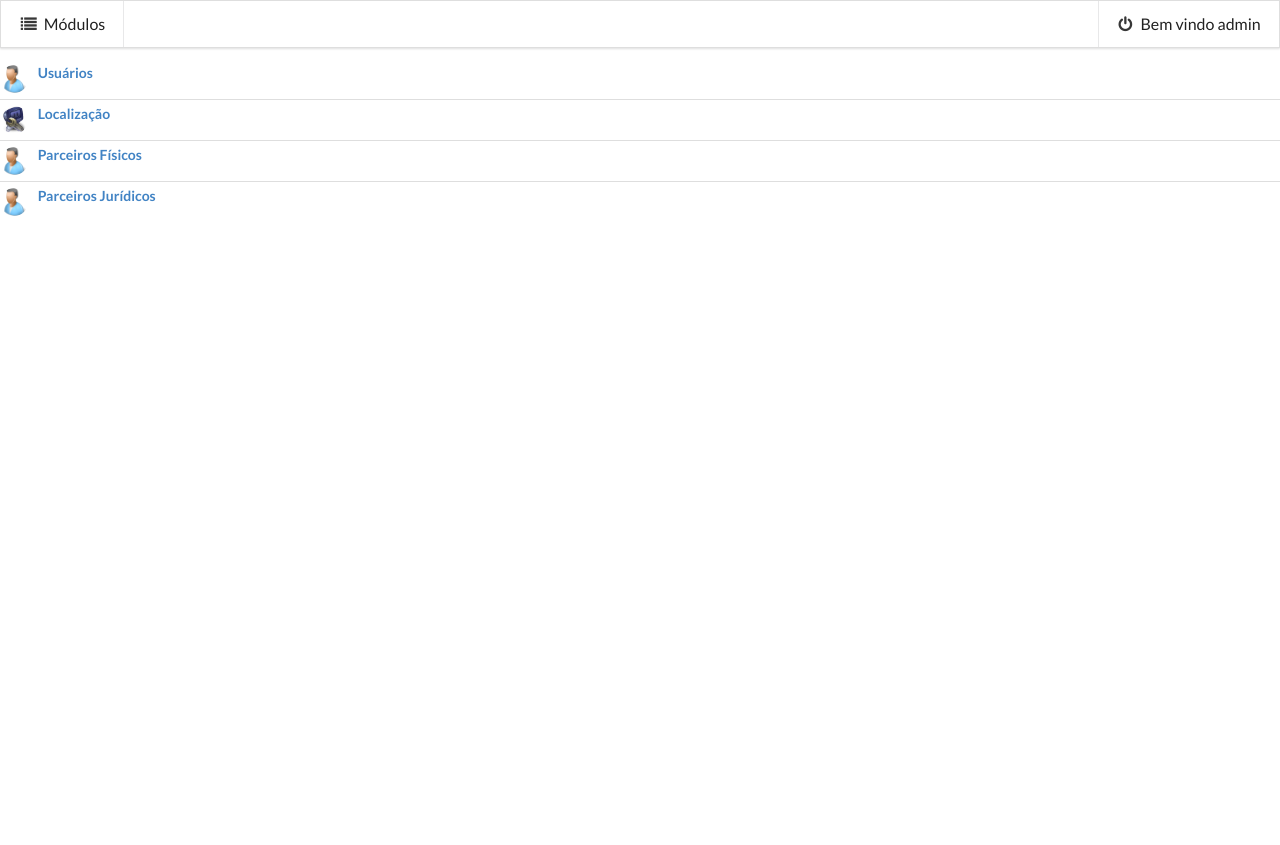
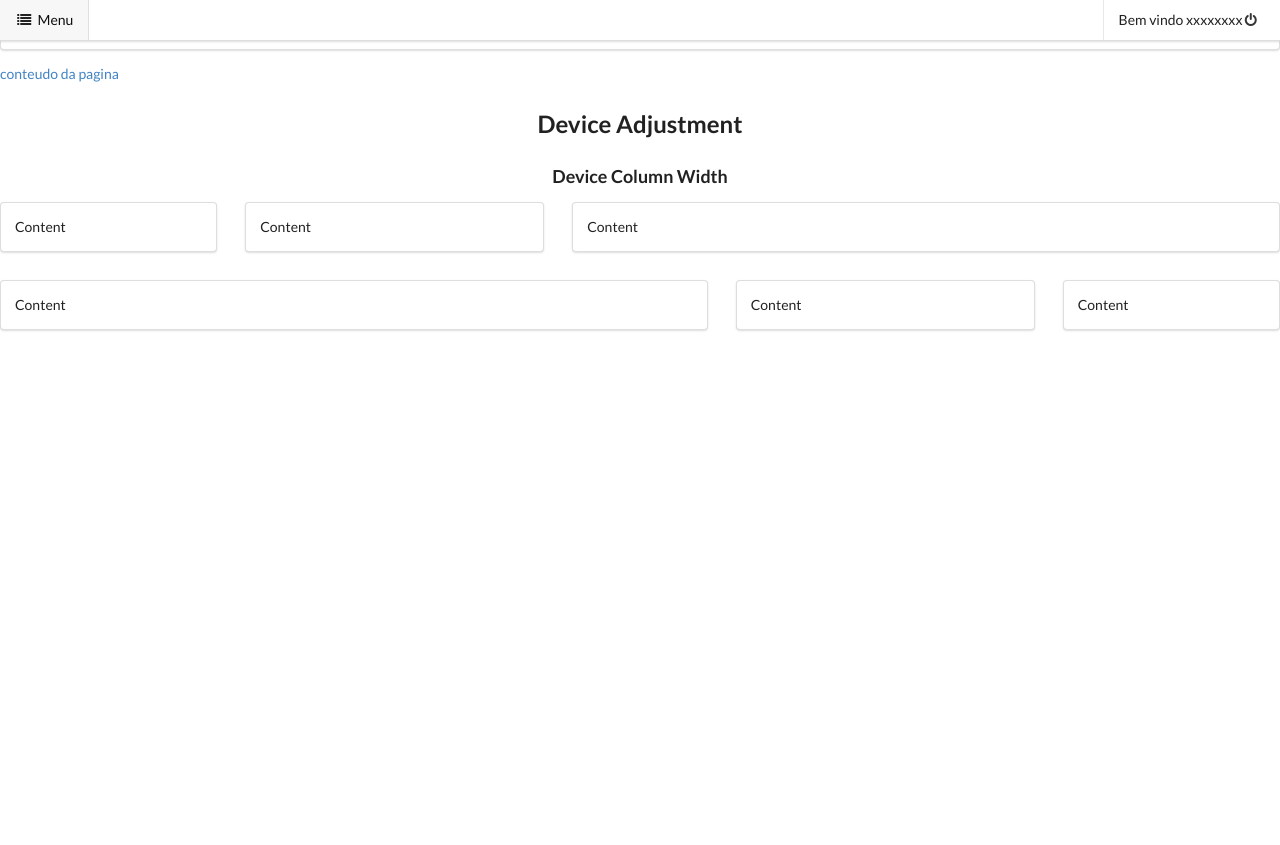
Before and after one commit to celogp/Home, a Django app: page /cadastros/ in a window 1280 px wide. After the commit the page ends 820 px from the top, so only its background shows below. Run offline with Django 3.2, Linux system fonts and the light colour scheme; the first user in the database is signed in.

Commit message:
teste home

```diff
--- a/myhome/templates/base.html
+++ b/myhome/templates/base.html
@@ -34,10 +34,11 @@
 
 		{% block content_base %}
 		{% endblock %}
-
+		<!--
 		<script src="{% static 'jquery/jquery-1.12.2.min.js' %}"></script>
 		<script src="{% static 'semantic/semantic.min.js' %}"></script>
 		<script src="{% static 'app/base.js' %}"></script>
+		-->
 		{% block script_base%}
 		{% endblock %}
 	</body>
--- a/myhome/templates/home.html
+++ b/myhome/templates/home.html
@@ -1,41 +1,78 @@
-{% extends 'base.html' %}
+<!DOCTYPE html>
+<html>
+  <head>
+		<!-- Standard Meta -->
+		<meta charset="utf-8" />
+		<meta http-equiv="X-UA-Compatible" content="IE=edge,chrome=1" />
+		<meta name="viewport" content="width=device-width, initial-scale=1.0, maximum-scale=1.0">
 
-{% block content_base %}
-	<div class= "ui header">
-		<div class="ui large fixed menu">
-			<a class="item open">
-				<i class="list icon"></i>
-				Módulos
+		<link rel="stylesheet" type="text/css" href="../static/semantic/semantic.min.css">
+		<script src="../static/jquery/jquery-1.12.2.min.js"></script>
+		<script src="../static/semantic/semantic.min.js"></script>
+
+  </head>
+  <body>
+			<div class="ui left demo sidebar vertical labeled icon menu">
+				<a class="item">
+					<i class="home icon"></i>
+					Home
 				</a>
-			<a class="item right" href="{%url 'login'%}">
-				<i class="power icon"></i>
-				{% if user.is_authenticated %}
-					Bem vindo {{user.username}}
-				{% endif %}
-			</a>
-		</div>
-	</div>
-	<div class="ui left demo thin sidebar vertical icon menu">
-		<a class="item" href="{%url 'cadastros'%}">
+				<a class="item">
 					<i class="block layout icon"></i>
-			Cadastros
+					Base
 				</a>
 				<a class="item">
 					<i class="smile icon"></i>
 					Financeiro
 				</a>
-		<a class="item">
-			<i class="Configure icon"></i>
-			Configuração
+			</div>
+
+			<div class="ui top fixed menu">
+				<a class="item open">
+					<i class="list icon"></i>
+					Menu
 				</a>
+				<a class="item right">
+					Bem vindo xxxxxxxx
+					<i class="power icon"></i>
+				</a>
+			</div>
+			<!-- Site content !-->
+			<div class="pusher">
+					<div class="ui segment">
+					</div>
+					<a> conteudo da pagina </a>
+
+<h2 class="ui center aligned header">Device Adjustment</h2>
+
+<h3 class="ui center aligned header">Device Column Width</h3>
+<div class="ui grid">
+  <div class="three wide computer nine wide tablet six wide mobile column">
+    <div class="ui segment">Content</div>
+  </div>
+  <div class="four wide column">
+    <div class="ui segment">Content</div>
+  </div>
+  <div class="nine wide computer three wide tablet six wide mobile column">
+    <div class="ui segment">Content</div>
+  </div>
+  <div class="nine wide computer three wide tablet six wide mobile column">
+    <div class="ui segment">Content</div>
+  </div>
+  <div class="four wide column">
+    <div class="ui segment">Content</div>
+  </div>
+  <div class="three wide computer nine wide tablet six wide mobile column">
+    <div class="ui segment">Content</div>
+  </div>
+</div>
 
 			</div>
 
-	<!-- Site content !-->
-	<div class="pusher">
-		<p>
-		{% block content_home %}
-		{% endblock %}
-	</div>
 
-{% endblock %}
+
+  </body>
+		<script src="../static/app/base.js"></script>
+	<!--
+	!-->
+</html>
```
Also changed, not shown: myhome/templates/home - Copia.html (added, +56 -0 lines), db.sqlite3. Lines whose indentation alone changed are shown as unchanged.
